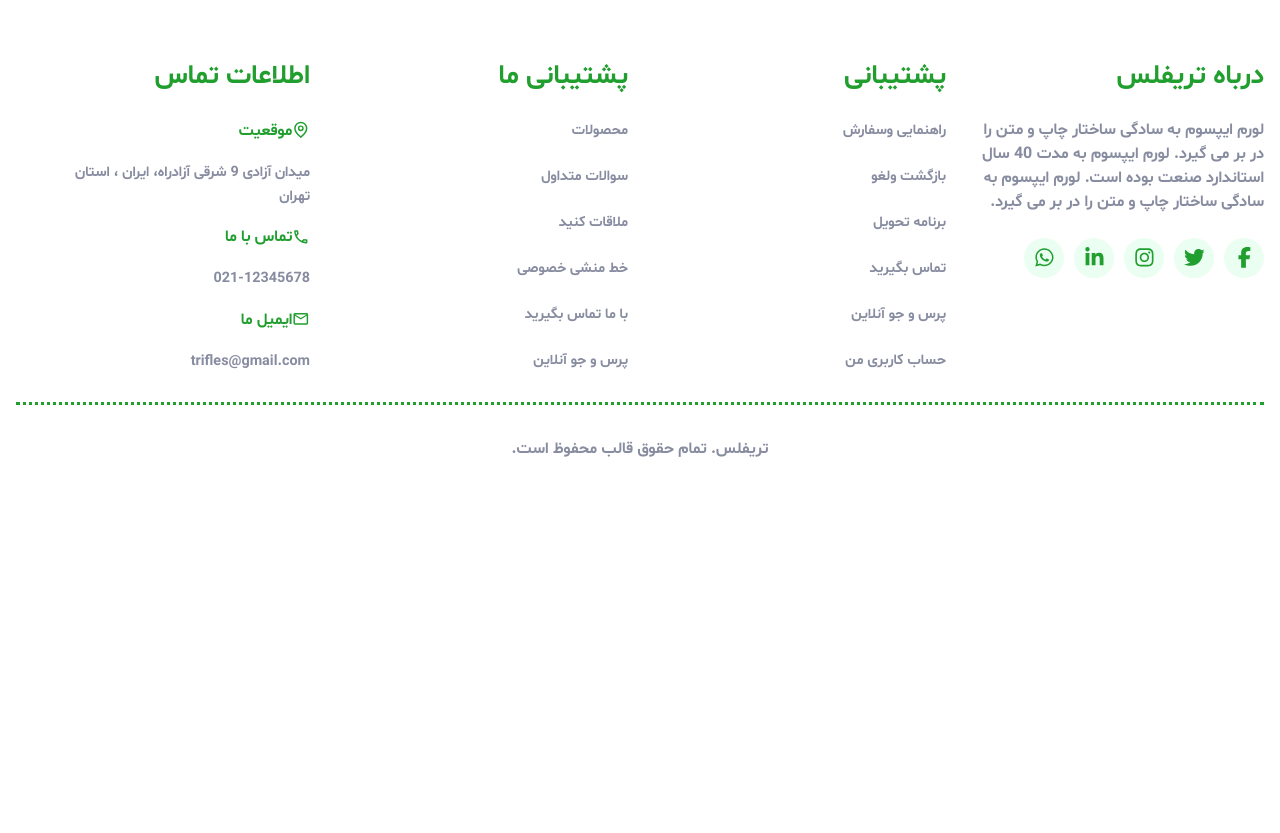
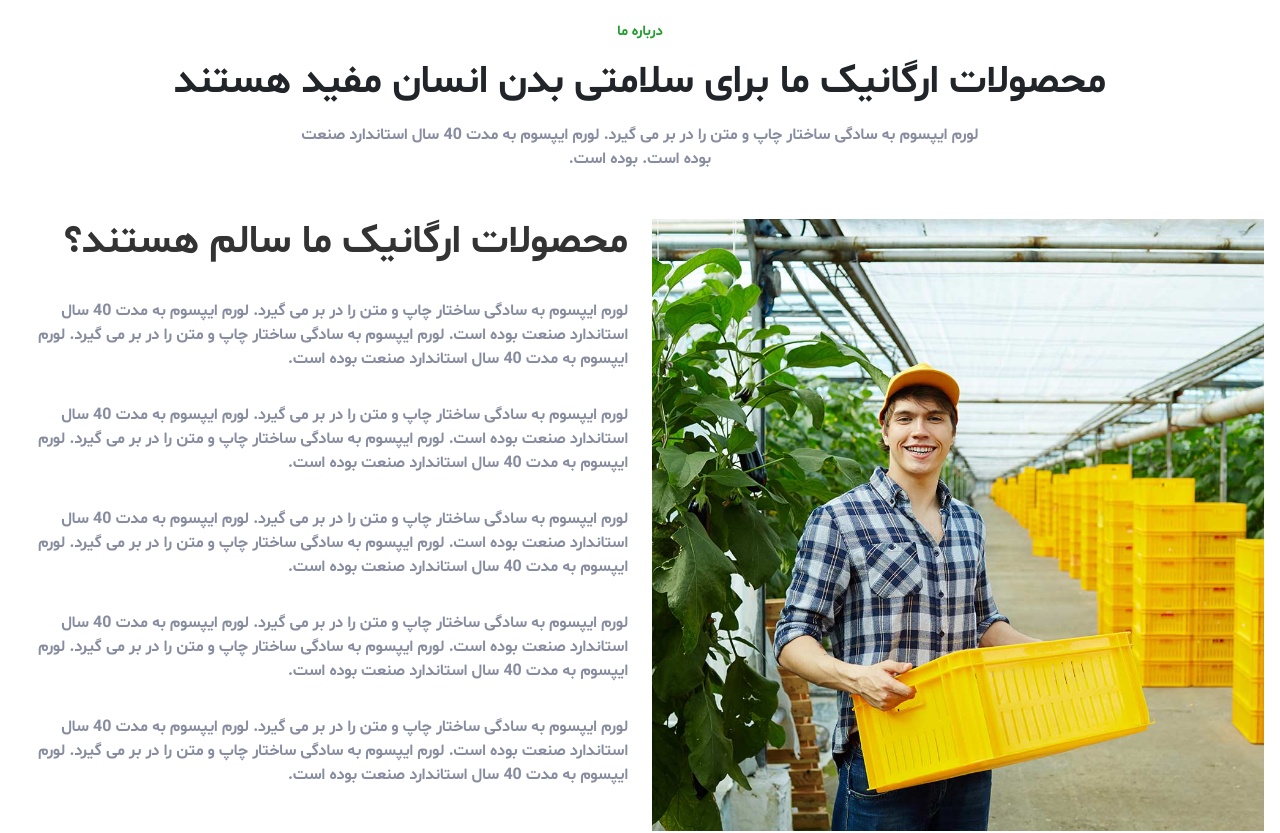
Before and after one commit to mohammadmehdidalvandii/TRIFLES-SHOP, a Next.js app: page /About in a window 1280 px wide. Shown: the part 600-1433 px from the top of the page. Before the commit the page ends 1141 px from the top, so only its background shows below. Built offline with nearby package versions, Linux system fonts and the light colour scheme.

Commit message:
create section aboutUs for about-page

```diff
--- a/src/app/About/page.js
+++ b/src/app/About/page.js
@@ -1,4 +1,5 @@
 import PageHeader from '@/components/module/PageHeader/PageHeader'
+import AboutUs from '@/components/template/about/AboutUs/AboutUs'
 import React from 'react'
 
 function About() {
@@ -7,6 +8,7 @@ function About() {
       <PageHeader
         title='درباره ما'
       />
+      <AboutUs/>
     </>
   )
 }
--- /dev/null
+++ b/src/components/template/about/AboutUs/AboutUs.js
@@ -0,0 +1,38 @@
+import React from 'react';
+import style from './AboutUs.module.css';
+import TitleCenter from '@/components/module/TitleCenter/TitleCenter';
+
+function AboutUs() {
+  return (
+    <section className={style.aboutUs}>
+        <div className="containers">
+            <div className="row" data-aos='fade-up'>
+                <div className="col-12">
+                    <TitleCenter
+                        text='درباره ما'
+                        title='محصولات ارگانیک ما برای سلامتی بدن انسان مفید هستند'
+                        desc='لورم ایپسوم به سادگی ساختار چاپ و متن را در بر می گیرد. لورم ایپسوم به مدت 40 سال استاندارد صنعت بوده است. بوده است.'
+                    />
+                </div>
+            </div>
+            <div className="row mt-5" data-aos="fade-up">
+                <div className="col-lg-6 col-md-6 col-sm-12">
+                    <img src="/images/about-1.jpg" alt="about-image" className={style.aboutUs_img} />
+                </div>
+                <div className="col-lg-6 col-md-6 col-sm-12">
+                    <div className={style.aboutUs_content}>
+                        <h4 className={style.aboutUs_content_title}>محصولات ارگانیک ما سالم هستند؟</h4>
+                        <p className={style.aboutUs_content_desc}>لورم ایپسوم به سادگی ساختار چاپ و متن را در بر می گیرد. لورم ایپسوم به مدت 40 سال استاندارد صنعت بوده است. لورم ایپسوم به سادگی ساختار چاپ و متن را در بر می گیرد. لورم ایپسوم به مدت 40 سال استاندارد صنعت بوده است.</p>
+                        <p className={style.aboutUs_content_desc}>لورم ایپسوم به سادگی ساختار چاپ و متن را در بر می گیرد. لورم ایپسوم به مدت 40 سال استاندارد صنعت بوده است. لورم ایپسوم به سادگی ساختار چاپ و متن را در بر می گیرد. لورم ایپسوم به مدت 40 سال استاندارد صنعت بوده است.</p>
+                        <p className={style.aboutUs_content_desc}>لورم ایپسوم به سادگی ساختار چاپ و متن را در بر می گیرد. لورم ایپسوم به مدت 40 سال استاندارد صنعت بوده است. لورم ایپسوم به سادگی ساختار چاپ و متن را در بر می گیرد. لورم ایپسوم به مدت 40 سال استاندارد صنعت بوده است.</p>
+                        <p className={style.aboutUs_content_desc}>لورم ایپسوم به سادگی ساختار چاپ و متن را در بر می گیرد. لورم ایپسوم به مدت 40 سال استاندارد صنعت بوده است. لورم ایپسوم به سادگی ساختار چاپ و متن را در بر می گیرد. لورم ایپسوم به مدت 40 سال استاندارد صنعت بوده است.</p>
+                        <p className={style.aboutUs_content_desc}>لورم ایپسوم به سادگی ساختار چاپ و متن را در بر می گیرد. لورم ایپسوم به مدت 40 سال استاندارد صنعت بوده است. لورم ایپسوم به سادگی ساختار چاپ و متن را در بر می گیرد. لورم ایپسوم به مدت 40 سال استاندارد صنعت بوده است.</p>
+                    </div>
+                </div>
+            </div>
+        </div>
+    </section>
+  )
+}
+
+export default AboutUs
--- /dev/null
+++ b/src/components/template/about/AboutUs/AboutUs.module.css
@@ -0,0 +1,25 @@
+.aboutUs{
+    display: block;
+    width: 100%;
+    margin-bottom: 4rem;
+}
+.aboutUs_img{
+    width: 100%;
+    margin-bottom: 1rem;
+}
+
+.aboutUs_content{
+    display: block;
+    width: 100%;
+}
+.aboutUs_content_title{
+    font-family: shabnam_bold;
+    font-size: 2.5rem;
+    color: var(--blackColor);
+}
+.aboutUs_content_desc{
+    margin-top: 2rem;
+    font-size: 1rem;
+    font-weight: 700;
+    color: var(--textColor);
+}
```
